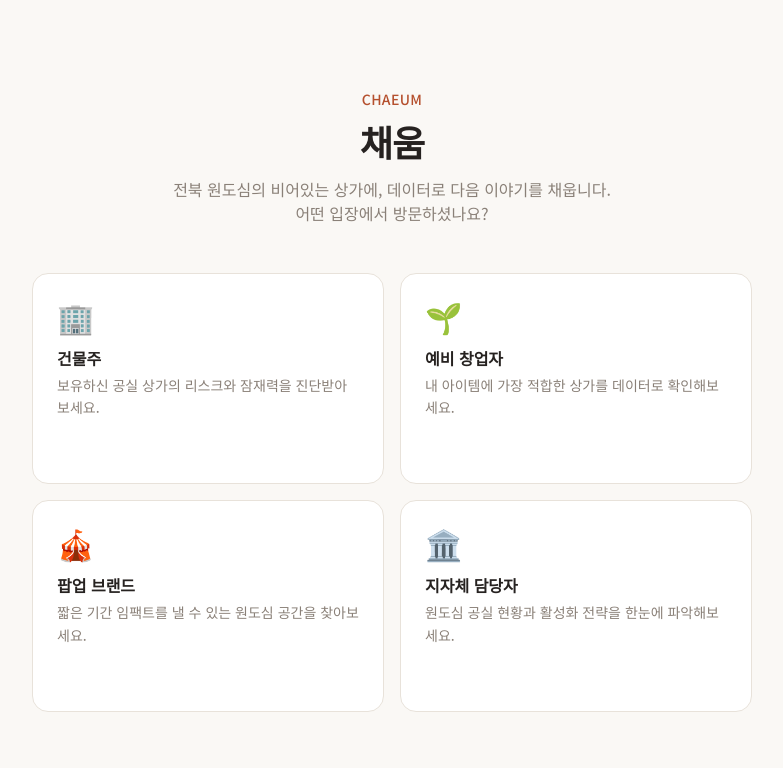
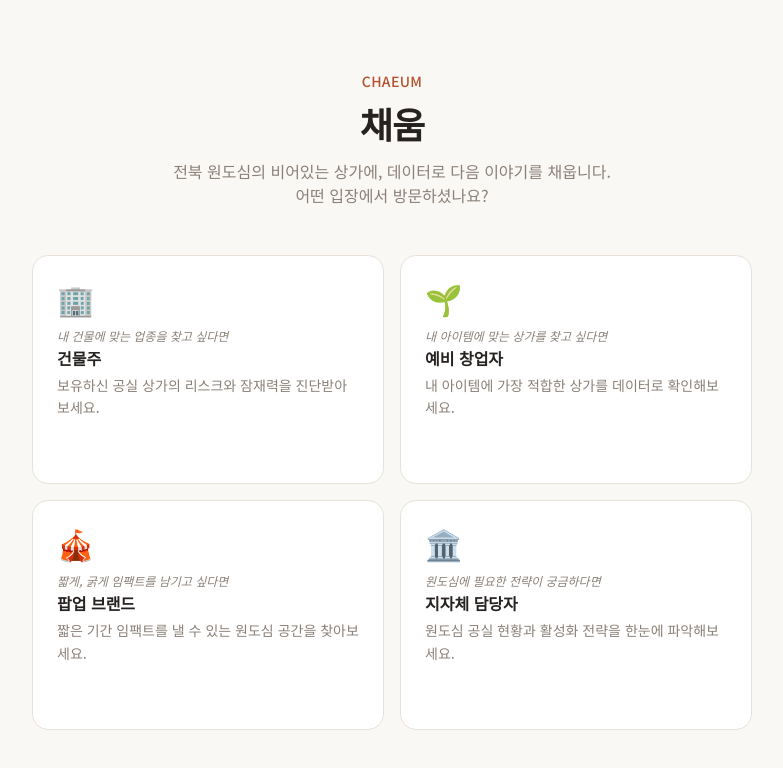
Before and after one commit to hcw889/CHAEUM, a Next.js app in the folder frontend/: page / in a window 1280 px wide. Shown: the top 768 px of the page, without its empty margins (248-1031 px from the left). Built offline with nearby package versions, Linux system fonts and the light colour scheme.

Commit message:
건물주 추가

```diff
--- a/frontend/app/page.tsx
+++ b/frontend/app/page.tsx
@@ -3,13 +3,38 @@
 import { useRouter } from "next/navigation";
 import { RoleCard } from "@/components/RoleCard";
 import { saveRole } from "@/lib/role";
+import { getRoleRoute } from "@/lib/roleRoutes";
 import type { Role } from "@/lib/types";
 
-const ROLES: { role: Role; emoji: string; title: string; description: string }[] = [
-  { role: "owner", emoji: "🏢", title: "건물주", description: "보유하신 공실 상가의 리스크와 잠재력을 진단받아보세요." },
-  { role: "founder", emoji: "🌱", title: "예비 창업자", description: "내 아이템에 가장 적합한 상가를 데이터로 확인해보세요." },
-  { role: "brand", emoji: "🎪", title: "팝업 브랜드", description: "짧은 기간 임팩트를 낼 수 있는 원도심 공간을 찾아보세요." },
-  { role: "official", emoji: "🏛️", title: "지자체 담당자", description: "원도심 공실 현황과 활성화 전략을 한눈에 파악해보세요." },
+const ROLES: { role: Role; emoji: string; title: string; hook: string; description: string }[] = [
+  {
+    role: "owner",
+    emoji: "🏢",
+    title: "건물주",
+    hook: "내 건물에 맞는 업종을 찾고 싶다면",
+    description: "보유하신 공실 상가의 리스크와 잠재력을 진단받아보세요.",
+  },
+  {
+    role: "founder",
+    emoji: "🌱",
+    title: "예비 창업자",
+    hook: "내 아이템에 맞는 상가를 찾고 싶다면",
+    description: "내 아이템에 가장 적합한 상가를 데이터로 확인해보세요.",
+  },
+  {
+    role: "brand",
+    emoji: "🎪",
+    title: "팝업 브랜드",
+    hook: "짧게, 굵게 임팩트를 남기고 싶다면",
+    description: "짧은 기간 임팩트를 낼 수 있는 원도심 공간을 찾아보세요.",
+  },
+  {
+    role: "official",
+    emoji: "🏛️",
+    title: "지자체 담당자",
+    hook: "원도심에 필요한 전략이 궁금하다면",
+    description: "원도심 공실 현황과 활성화 전략을 한눈에 파악해보세요.",
+  },
 ];
 
 export default function OnboardingPage() {
@@ -17,9 +42,7 @@ export default function OnboardingPage() {
 
   function handleSelect(role: Role) {
     saveRole(role);
-    // 건물주: 매물 입력 → 업종 추천 (기존 진단 flow)
-    // 예비창업자/팝업브랜드/지자체담당자: 조건 입력 → 매물 추천 (매칭 flow)
-    router.push(role === "owner" ? "/property/new" : "/match/new");
+    router.push(getRoleRoute(role));
   }
 
   return (
@@ -40,6 +63,7 @@ export default function OnboardingPage() {
             key={r.role}
             emoji={r.emoji}
             title={r.title}
+            hook={r.hook}
             description={r.description}
             onClick={() => handleSelect(r.role)}
           />
--- a/frontend/components/RoleCard.tsx
+++ b/frontend/components/RoleCard.tsx
@@ -3,11 +3,12 @@
 interface RoleCardProps {
   emoji: string;
   title: string;
+  hook: string;
   description: string;
   onClick: () => void;
 }
 
-export function RoleCard({ emoji, title, description, onClick }: RoleCardProps) {
+export function RoleCard({ emoji, title, hook, description, onClick }: RoleCardProps) {
   return (
     <button
       onClick={onClick}
@@ -15,7 +16,8 @@ export function RoleCard({ emoji, title, description, onClick }: RoleCardProps)
     >
       <span className="text-3xl">{emoji}</span>
       <div>
-        <h3 className="font-semibold text-foreground">{title}</h3>
+        <p className="text-xs italic text-muted">{hook}</p>
+        <h3 className="mt-0.5 font-semibold text-foreground">{title}</h3>
         <p className="mt-1 text-sm leading-relaxed text-muted">{description}</p>
       </div>
       <span className="mt-auto pt-2 text-sm font-medium text-accent opacity-0 transition-opacity group-hover:opacity-100">
--- /dev/null
+++ b/frontend/lib/roleRoutes.ts
@@ -0,0 +1,19 @@
+import type { Role } from "./types";
+
+/**
+ * 온보딩에서 role을 선택했을 때 최초로 이동할 경로.
+ * 특정 role 전용 화면이 새로 생기면 이 매핑에 항목만 추가/교체하면 된다.
+ *
+ * - owner: 매물 입력 → 진단 결과 → 업종 추천 (기존 진단 flow)
+ * - founder/brand/official: 조건 입력 → 매물 추천 (매칭 flow, 현재는 3개 role이 동일 화면을 공유)
+ */
+export const ROLE_ROUTES: Record<Role, string> = {
+  owner: "/property/new",
+  founder: "/match/new",
+  brand: "/match/new",
+  official: "/match/new",
+};
+
+export function getRoleRoute(role: Role): string {
+  return ROLE_ROUTES[role];
+}
```
